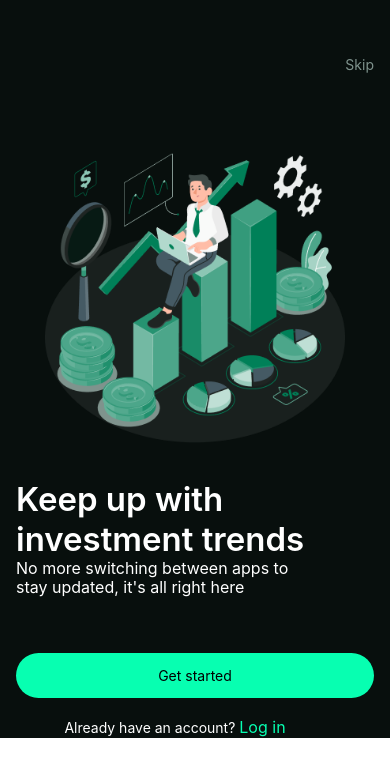
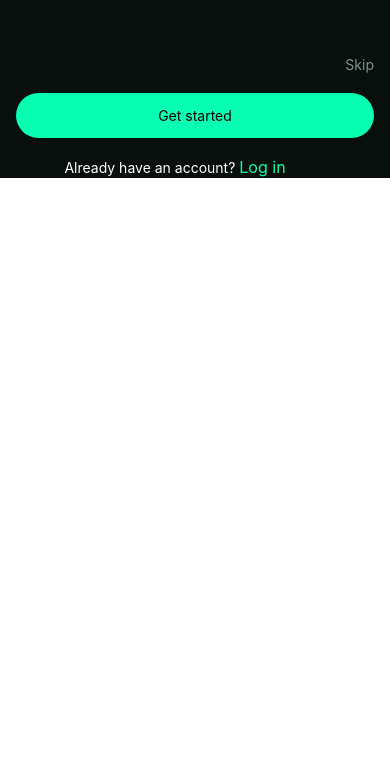
Before and after one commit to debugtitan/mercatus, a React Native app: screen / in a window 390 px wide. Shown: the top 776 px of the page. Built offline with nearby package versions, Linux system fonts and the light colour scheme.

Commit message:
removed react-native-onboarding-swiper

```diff
--- a/App.js
+++ b/App.js
@@ -1,11 +1,11 @@
 import { View } from "react-native";
-import { Onboarding } from "./app/screens";
+import { OnboardingScreen } from "./app/screens";
 
 
 export default function App() {
   return (
     <View>
-      <Onboarding />
+      <OnboardingScreen />
     </View>
   );
 }
--- a/app/constants/Styles.js
+++ b/app/constants/Styles.js
@@ -1,6 +1,10 @@
 import { StyleSheet } from "react-native";
 
 export const STYLES = StyleSheet.create({
+  imageContainer: {
+    justifyContent: "center",
+    alignItems: "stretch",
+  },
   ImageContainer: {
     alignSelf: "center",
     width: 300,
@@ -27,13 +31,15 @@ export const STYLES = StyleSheet.create({
     fontWeight: "400",
   },
 
-
-  Heading: {
+  title: {
     //fontFamily: "Inter",
     fontSize: 33,
     lineHeight: 40,
     color: "#FFFFFF",
     fontWeight: "600",
+    width: 301,
+    height: 80,
+    textAlign: "left",
   },
 
   button: {
@@ -48,4 +54,5 @@ export const STYLES = StyleSheet.create({
     padding: 14,
     paddingHorizontal: 20,
   },
+
 });
--- a/app/screens/Onboarding.js
+++ b/app/screens/Onboarding.js
@@ -1,9 +1,10 @@
 import { View, Text, TouchableOpacity, Image, StyleSheet } from "react-native";
 import React from "react";
+import Onboarding from "react-native-onboarding-swiper";
 import PageLayout from "../PageLayout";
 import { COLOR, IMAGES, STYLES } from "../constants";
 
-export default function Onboarding() {
+export default function OnboardingScreen() {
   return (
     <PageLayout>
       <View className="mx-4">
@@ -13,28 +14,14 @@ export default function Onboarding() {
           </TouchableOpacity>
         </View>
       </View>
-      <View className="justify-center items-stretch mt-20">
-        <Image
-          source={IMAGES.ONBOARDING.INVESTMENT}
-          style={STYLES.ImageContainer}
-        />
-      </View>
-      <View className="mx-4 my-9">
-        <View style={STYLES.textContainer}>
-          <Text style={STYLES.Heading}>Keep up with investment trends</Text>
-        </View>
-        <View style={STYLES.paragraphContainer}>
-          <Text style={STYLES.paragraph} className="text-white">
-            No more switching between apps to stay updated, it's all right here
-          </Text>
-        </View>
-      </View>
+
+
       <View className="mx-4 my-5">
         <TouchableOpacity style={STYLES.button} className="">
           <Text>Get started</Text>
         </TouchableOpacity>
       </View>
-      <View style={{ width: 300, height: 20,alignItems:'center', left:25}}>
+      <View style={{ width: 300, height: 20, alignItems: "center", left: 25 }}>
         <Text style={STYLES.regularParagraph}>
           Already have an account?{" "}
           <Text style={STYLES.paragraph} className="text-[#07FFB1]">
--- a/app/screens/index.js
+++ b/app/screens/index.js
@@ -1,3 +1,3 @@
 
-import Onboarding from "./Onboarding";
-export  {Onboarding}
+import OnboardingScreen from "./Onboarding";
+export  {OnboardingScreen}
--- a/package.json
+++ b/package.json
@@ -16,7 +16,6 @@
     "nativewind": "^2.0.11",
     "react": "18.2.0",
     "react-native": "0.73.2",
-    "react-native-onboarding-swiper": "^1.2.0",
     "tailwindcss": "3.3.2"
   },
   "devDependencies": {
```
Also changed, not shown: 1 other file (tests, documents, lock files or other folders).
